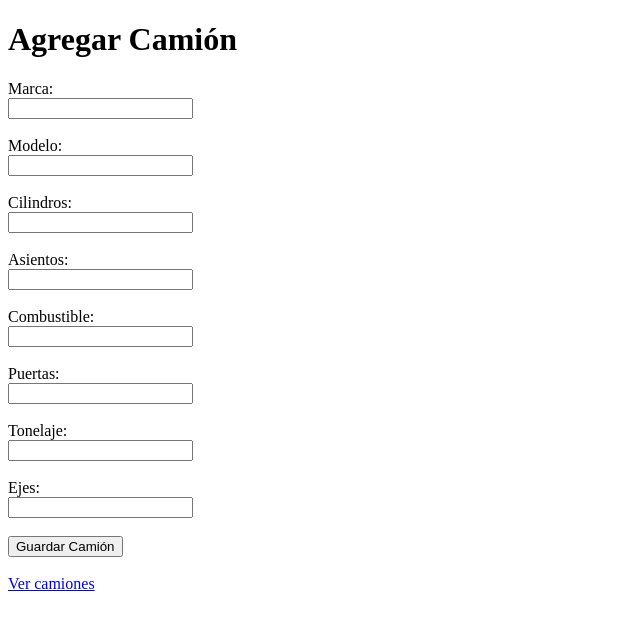
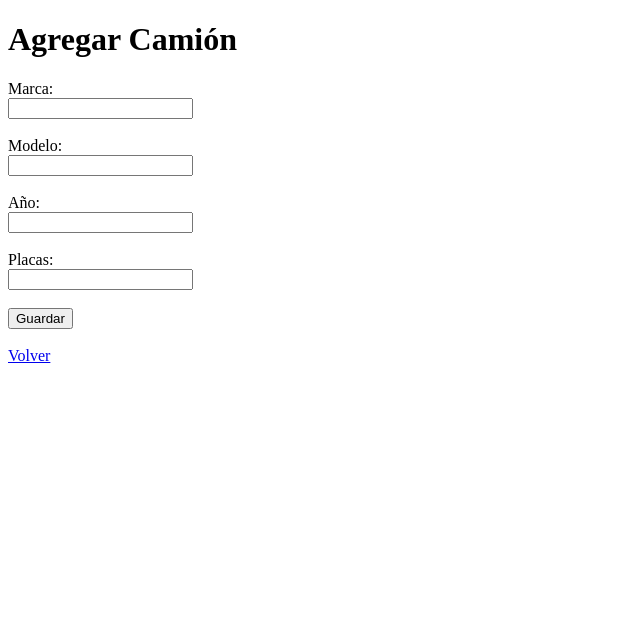
Before and after one commit to canzueto599-spec/sistema-camiones, a Flask app: page /agregar in a window 1280 px wide. Shown: the top 630 px of the page, without its empty margins (0-640 px from the left). Run offline with Flask 3, Linux system fonts and the light colour scheme.

Commit message:
version limpia estable

```diff
--- a/app.py
+++ b/app.py
@@ -1,9 +1,13 @@
 from flask import Flask, render_template, request, redirect
 import sqlite3
+import os
 import qrcode
-import os
 
 app = Flask(__name__)
+
+# =========================
+# BASE DE DATOS
+# =========================
 
 DB_PATH = os.path.join(os.getcwd(), "camiones.db")
 
@@ -28,7 +32,10 @@ def init_db():
 
 init_db()
 
-# 🏠 INICIO
+# =========================
+# INICIO
+# =========================
+
 @app.route("/")
 def index():
     conn = get_db()
@@ -36,15 +43,17 @@ def index():
     conn.close()
     return render_template("ver_camiones.html", camiones=camiones)
 
+# =========================
+# AGREGAR
+# =========================
 
-# ➕ AGREGAR CAMIÓN
 @app.route("/agregar", methods=["GET", "POST"])
 def agregar():
     if request.method == "POST":
-        marca = request.form["marca"]
-        modelo = request.form["modelo"]
-        anio = request.form["anio"]
-        placas = request.form["placas"]
+        marca = request.form.get("marca")
+        modelo = request.form.get("modelo")
+        anio = request.form.get("anio")
+        placas = request.form.get("placas")
 
         conn = get_db()
         conn.execute(
@@ -58,20 +67,10 @@ def agregar():
 
     return render_template("agregar.html")
 
+# =========================
+# VER CAMIÓN
+# =========================
 
-# 📱 GENERAR QR
-@app.route("/qr/<int:id>")
-def generar_qr(id):
-    data = f"https://sistema-camiones.onrender.com/camion/{id}"
-    img = qrcode.make(data)
-
-    path = os.path.join("static", f"qr_{id}.png")
-    img.save(path)
-
-    return render_template("qr.html", qr_image=f"qr_{id}.png")
-
-
-# 👀 VER CAMIÓN INDIVIDUAL
 @app.route("/camion/<int:id>")
 def ver_camion(id):
     conn = get_db()
@@ -82,6 +81,24 @@ def ver_camion(id):
 
     return render_template("camion.html", camion=camion)
 
+# =========================
+# GENERAR QR
+# =========================
+
+@app.route("/qr/<int:id>")
+def generar_qr(id):
+    url = f"https://sistema-camiones.onrender.com/camion/{id}"
+    img = qrcode.make(url)
+
+    if not os.path.exists("static"):
+        os.makedirs("static")
+
+    path = os.path.join("static", f"qr_{id}.png")
+    img.save(path)
+
+    return render_template("qr.html", imagen=f"qr_{id}.png")
+
+# =========================
 
 if __name__ == "__main__":
-    app.run(debug=True)
+    app.run()
--- a/templates/agregar.html
+++ b/templates/agregar.html
@@ -4,37 +4,29 @@
     <title>Agregar Camión</title>
 </head>
 <body>
-    <h1>Agregar Camión</h1>
 
-    <form method="POST">
-        <label>Marca:</label><br>
-        <input name="marca" required><br><br>
+<h1>Agregar Camión</h1>
 
-        <label>Modelo:</label><br>
-        <input name="modelo" required><br><br>
+<form method="POST" action="/agregar">
 
-        <label>Cilindros:</label><br>
-        <input name="cilindros"><br><br>
+    <label>Marca:</label><br>
+    <input type="text" name="marca" required><br><br>
 
-        <label>Asientos:</label><br>
-        <input name="asientos"><br><br>
+    <label>Modelo:</label><br>
+    <input type="text" name="modelo" required><br><br>
 
-        <label>Combustible:</label><br>
-        <input name="combustible"><br><br>
+    <label>Año:</label><br>
+    <input type="text" name="anio" required><br><br>
 
-        <label>Puertas:</label><br>
-        <input name="puertas"><br><br>
+    <label>Placas:</label><br>
+    <input type="text" name="placas" required><br><br>
 
-        <label>Tonelaje:</label><br>
-        <input name="tonelaje"><br><br>
+    <button type="submit">Guardar</button>
 
-        <label>Ejes:</label><br>
-        <input name="ejes"><br><br>
+</form>
 
-        <button type="submit">Guardar Camión</button>
-    </form>
+<br>
+<a href="/">Volver</a>
 
-    <br>
-    <a href="/ver_camiones">Ver camiones</a>
 </body>
 </html>
--- a/templates/ver_camiones.html
+++ b/templates/ver_camiones.html
@@ -8,7 +8,6 @@
     <h1>Lista de Camiones</h1>
 
     <a href="/agregar">Agregar Camión</a>
-
     <hr>
 
     {% if camiones %}
```
Also changed, not shown: templates/camion.html (+10 -9 lines), templates/qr.html (+6 -14 lines).
